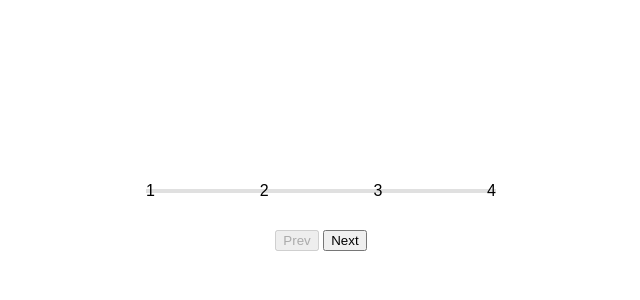
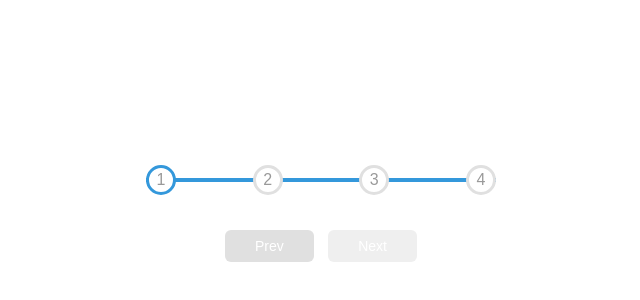
Before and after one commit to kc127/vanilla-js, a plain HTML site: page progress-bar/index.html in a window 1280 px wide. Shown: the part 184-484 px from the top of the page, without its empty margins (319-959 px from the left). Drawn offline with Linux system fonts and the light colour scheme; a web font is replaced by a local one.

Commit message:
add transition effect

```diff
--- a/progress-bar/style.css
+++ b/progress-bar/style.css
@@ -1,4 +1,9 @@
 @import url('https://fonts.googleapis.com/css2?family=Muli&display=swap');
+
+:root {
+  --line-border-fill: #3498db;
+  --line-border-empty: #e0e0e0
+}
 
 * {
   box-sizing: border-box;
@@ -30,7 +35,7 @@ body {
 
 .progress-container::before {
   content: '';
-  background-color: #e0e0e0;
+  background-color: var(--line-border-fill);
   position: absolute;
   top: 50%;
   left: 0;
@@ -53,3 +58,45 @@ body {
   z-index: -1;
   transition: .4s ease;
 }
+
+.circle {
+  background-color: #fff;
+  color: #999;
+  border-radius: 50%;
+  height: 30px;
+  width: 30px;
+  display: flex;
+  align-items: center;
+  justify-content: center;
+  border: 3px solid var(--line-border-empty);
+  transition: .4s ease;
+}
+
+.circle.active {
+  border-color: var(--line-border-fill);
+}
+
+.btn {
+  border-color: var(--line-border-fill);
+  color: #fff;
+  border: 0;
+  border-radius: 6px;
+  cursor: pointer;
+  font-family: inherit;
+  padding: 8px 30px;
+  margin: 5px;
+  font-size: 14px;
+}
+
+.btn:active {
+ transform: scale(0.98)
+}
+
+.btn:focus {
+  outline: 0;
+}
+
+.btn:disabled {
+  background-color: var(--line-border-empty);
+  cursor: not-allowed;
+}
```
